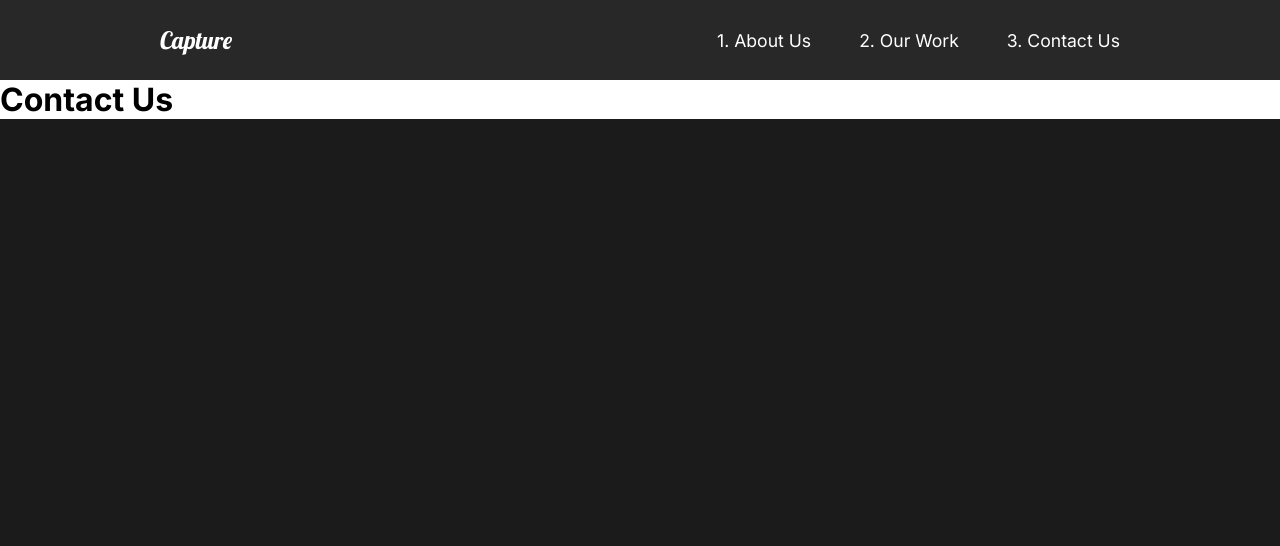
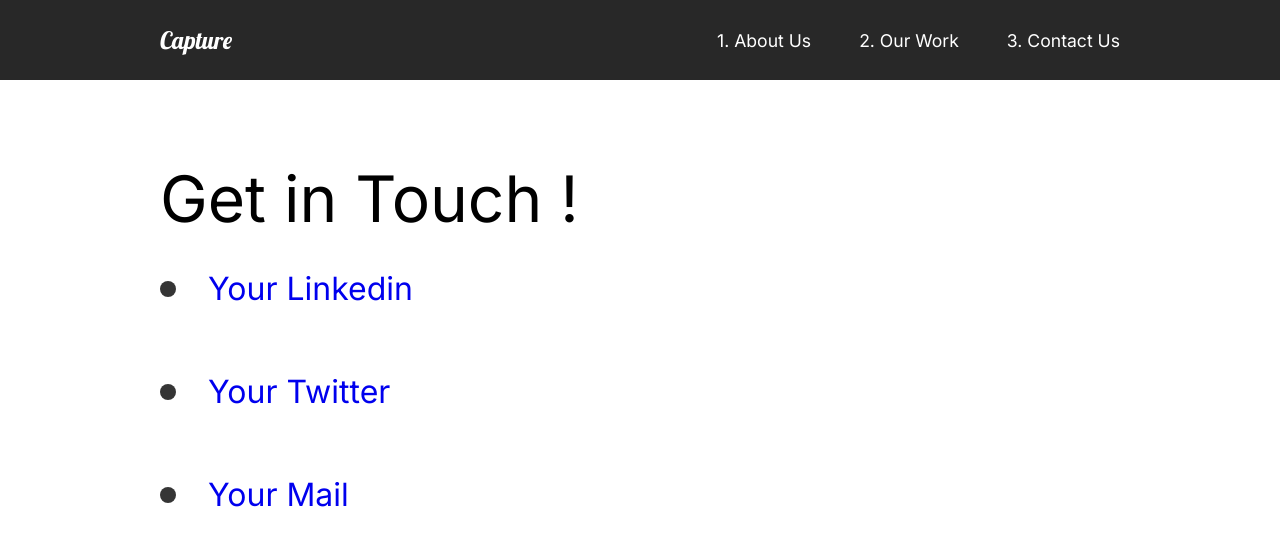
Before and after one commit to MassDo/capture, a React (Create React App) app: page /contact in a window 1280 px wide. Shown: the top 546 px of the page. Built offline with nearby package versions, Linux system fonts and the light colour scheme.

Commit message:
add contact section with links

```diff
--- a/src/animation.jsx
+++ b/src/animation.jsx
@@ -92,14 +92,24 @@ export const frameAnimContainer = {
   },
 };
 
-export const srollReaveal = {
+export const scrollReaveal = {
   hidden: {
     opacity: 0,
-    scale: 0.7,
+    scale: 0.8,
   },
   show: {
     opacity: 1,
     scale: 1,
+    transition: { duration: 0.75, ease: "easeOut" },
+  },
+};
+export const scrollRevealMovie = {
+  hidden: {
+    width: "0%",
+  },
+  show: {
+    width: "100%",
+    scale: 0.9,
     transition: { duration: 1 },
   },
 };
--- a/src/components/ServicesSection.jsx
+++ b/src/components/ServicesSection.jsx
@@ -9,13 +9,13 @@ import styled from "styled-components";
 import * as S from "../styles";
 //Animations
 import { useScroll } from "./useScroll";
-import { srollReaveal } from "../animation";
+import { scrollReaveal } from "../animation";
 
 const ServicesSection = () => {
   const [element, controls] = useScroll();
   return (
     <StyledServices
-      variants={srollReaveal}
+      variants={scrollReaveal}
       initial="hidden"
       animate={controls}
       ref={element}
--- a/src/components/useScroll.jsx
+++ b/src/components/useScroll.jsx
@@ -3,7 +3,7 @@ import { useAnimation } from "framer-motion";
 
 export const useScroll = () => {
   const controls = useAnimation();
-  const [element, inView] = useInView({ threshold: 0.5 });
+  const [element, inView] = useInView({ threshold: 0.2 });
   if (inView) {
     controls.start("show");
   } else {
--- a/src/pages/ContactUs.jsx
+++ b/src/pages/ContactUs.jsx
@@ -1,18 +1,77 @@
 import { motion } from "framer-motion";
-import { pageAnimation } from "../animation";
+import { pageAnimation, titleAnim } from "../animation";
+import styled from "styled-components/macro";
 
 const ContactUs = () => {
   return (
-    <motion.div
+    <ContactStyle
       variants={pageAnimation}
       initial="hidden"
       animate="show"
       exit="exit"
       style={{ background: "#fff" }}
     >
-      <h1>Contact Us</h1>
-    </motion.div>
+      <Title>
+        <Hide>
+          <motion.h2 variants={titleAnim}>Get in Touch !</motion.h2>
+        </Hide>
+        <Hide>
+          <SocialStyle variants={titleAnim}>
+            <Circle></Circle>
+            <a href="https://massdo.github.io/" target="_blank">
+              <h2> Your Linkedin</h2>
+            </a>
+          </SocialStyle>
+        </Hide>
+        <Hide>
+          <SocialStyle variants={titleAnim}>
+            <Circle></Circle>
+            <a href="https://massdo.github.io/" target="_blank">
+              <h2> Your Twitter</h2>
+            </a>
+          </SocialStyle>
+        </Hide>
+        <Hide>
+          <SocialStyle variants={titleAnim}>
+            <Circle></Circle>
+            <a href="https://massdo.github.io/" target="_blank">
+              <h2> Your Mail</h2>
+            </a>
+          </SocialStyle>
+        </Hide>
+      </Title>
+    </ContactStyle>
   );
 };
 
+const ContactStyle = styled(motion.div)`
+  padding: 5rem 10rem;
+  color: #353535;
+  min-height: 90vh;
+`;
+const Title = styled.div`
+  margin-bottom: 4rem;
+  color: black;
+`;
+const Hide = styled.div`
+  overflow: hidden;
+`;
+const Circle = styled.div`
+  border-radius: 50%;
+  min-width: 1rem;
+  height: 1rem;
+  background-color: #353535;
+`;
+const SocialStyle = styled(motion.div)`
+  display: flex;
+  align-items: center;
+  a {
+    text-decoration: none;
+  }
+  h2 {
+    font-size: 2rem;
+    margin: 2rem;
+  }
+`;
+
 export default ContactUs;
--- a/src/pages/OurWork.jsx
+++ b/src/pages/OurWork.jsx
@@ -14,9 +14,13 @@ import {
   lineAnim,
   frameAnim,
   frameAnimContainer,
+  scrollRevealMovie,
 } from "../animation";
+import { useScroll } from "../components/useScroll";
 
 const OurWork = () => {
+  const [element, controls] = useScroll();
+  const [element2, controls2] = useScroll();
   return (
     <>
       <motion.div variants={frameAnimContainer} initial="hidden" animate="show">
@@ -38,14 +42,24 @@ const OurWork = () => {
             <motion.img variants={photoAnim} src={athlete} alt="athlete" />
           </Link>
         </StyledMovie>
-        <StyledMovie>
+        <StyledMovie
+          variants={scrollRevealMovie}
+          initial="hidden"
+          animate={controls}
+          ref={element}
+        >
           <h2>The Racer</h2>
           <motion.div variants={lineAnim} className="line"></motion.div>
           <Link to="/work/the-racer">
             <img src={theracer} alt="racer" />
           </Link>
         </StyledMovie>
-        <StyledMovie>
+        <StyledMovie
+          variants={scrollRevealMovie}
+          initial="hidden"
+          animate={controls2}
+          ref={element2}
+        >
           <h2>Good Times</h2>
           <motion.div variants={lineAnim} className="line"></motion.div>
           <Link to="/work/good-times">
@@ -66,7 +80,7 @@ const StyledWork = styled(motion.div)`
     padding: 1rem 0rem;
   }
 `;
-const StyledMovie = styled.div`
+const StyledMovie = styled(motion.div)`
   padding-bottom: 10rem;
   .line {
     height: 0.5rem;
@@ -84,7 +98,7 @@ const StyledMovie = styled.div`
 const StyledFrame1 = styled(motion.div)`
   position: fixed;
   left: 0;
-  top: 10%;
+  top: 0;
   width: 10%;
   height: 100%;
   background-color: black;
```
Also changed, not shown: 1 other file (tests, documents, lock files or other folders).
